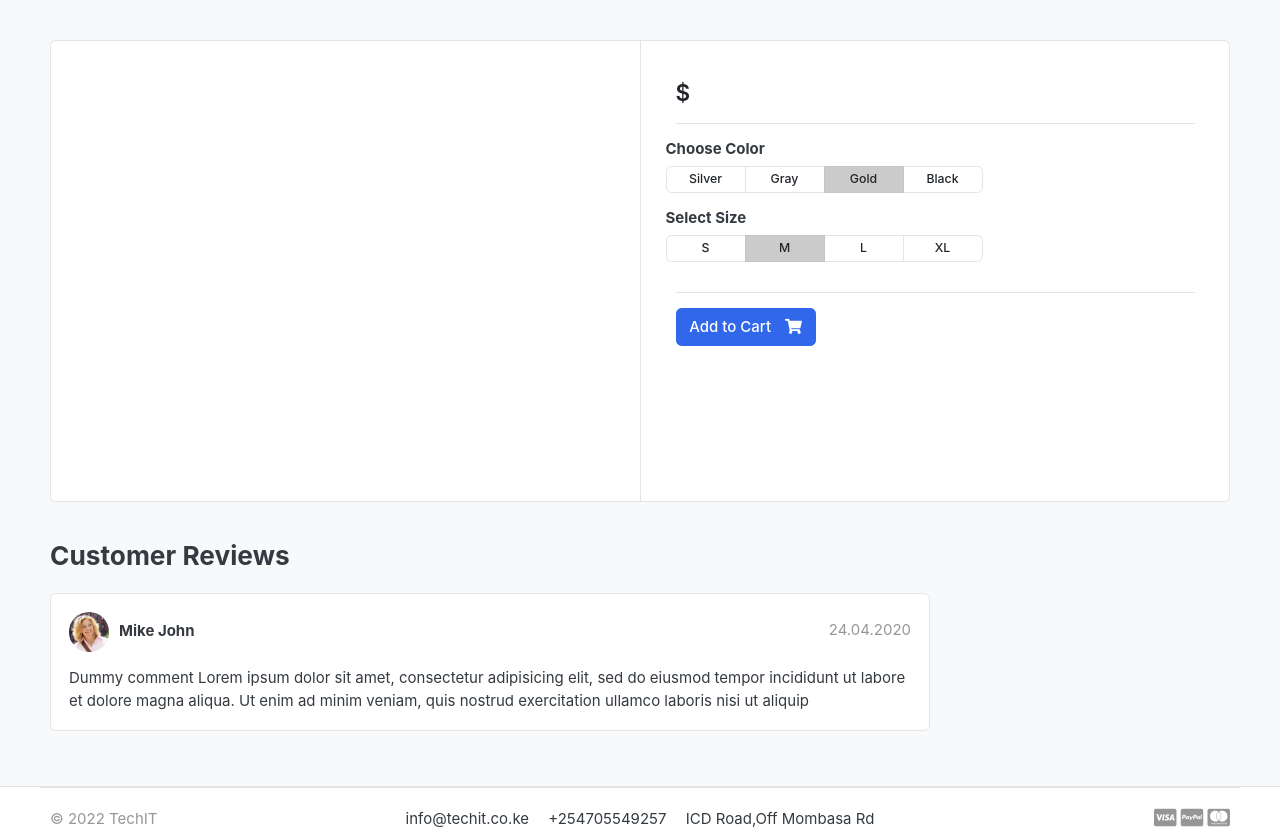
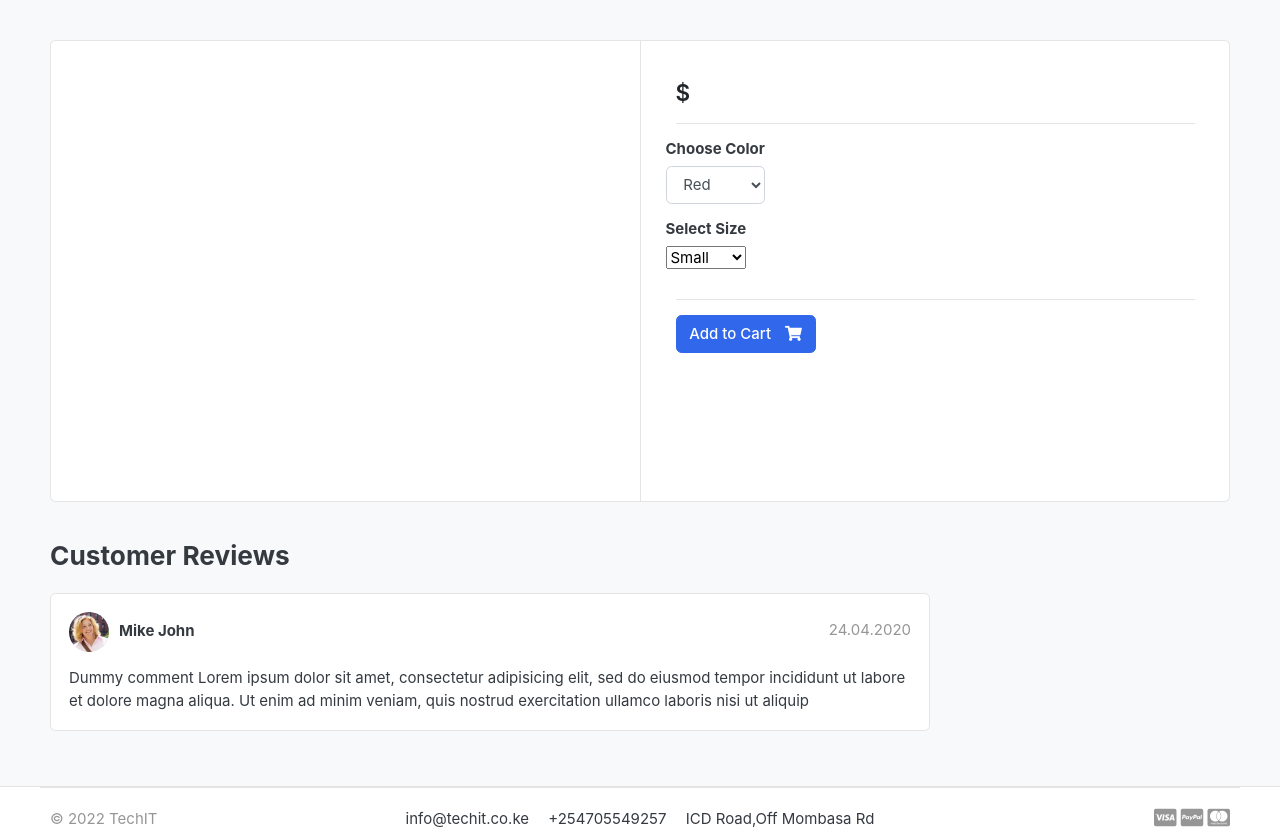
Before and after one commit to stevescilar/Tech-IT, a Django app: template templates/store/product_detail.html in a window 1280 px wide. Shown: the part 118-945 px from the top of the page. Run offline with Django 4.2, Linux system fonts and the light colour scheme; the template is opened without the code that fills it, so the values that code supplies are empty; some libraries are stand-ins or nearby versions; some web fonts are replaced.

Commit message:
variation model

```diff
--- a/carts/views.py
+++ b/carts/views.py
@@ -1,3 +1,4 @@
+from django.http import HttpResponse
 from django.shortcuts import get_object_or_404, redirect, render
 from django.core.exceptions import ObjectDoesNotExist
 from carts.models import Cart, CartItem
@@ -14,6 +15,11 @@ def _cart_id(request):
 
 
 def add_cart(request, product_id):
+    color = request.GET['color']
+    size = request.GET['size']
+    return HttpResponse(color + ' ' + size)
+    exit()
+
     product = Product.objects.get(id=product_id) #get product
     try:
         cart = Cart.objects.get(cart_id=_cart_id(request) ) #cookies
--- a/templates/store/product_detail.html
+++ b/templates/store/product_detail.html
@@ -17,6 +17,8 @@
     </article> <!-- gallery-wrap .end// -->
             </aside>
             <main class="col-md-6 border-left">
+              <!-- right -->
+              <form action="{%  url 'add_cart' single_product.id  %}" method="GET">
                   <article class="content-body">
 
                   <h2 class="title">{{ single_product.product_name }}</h2>
@@ -32,39 +34,21 @@
                       <div class="row">
                           <div class="item-option-select">
                               <h6>Choose Color</h6>
-                <div class="btn-group btn-group-sm btn-group-toggle" data-toggle="buttons">
-                  <label class="btn btn-light">
-                    <input type="radio" name="radio_color"> Silver
-                  </label>
-                  <label class="btn btn-light">
-                    <input type="radio" name="radio_color" > Gray
-                  </label>
-                  <label class="btn btn-light active">
-                    <input type="radio" name="radio_color checked"> Gold
-                  </label>
-                  <label class="btn btn-light">
-                    <input type="radio" name="radio_color"> Black
-                  </label>
-                </div>
+                                <select name="color" class="form-control">
+                                  <option value="red">Red</option>
+                                  <option value="Yellow">Yellow</option>
+                                  <option value="Green">Green</option>
+                                </select>
                           </div>
                       </div> <!-- row.// -->
                       <div class="row">
-            <div class="item-option-select">
+                          <div class="item-option-select" class="form-control">
                               <h6>Select Size</h6>
-                <div class="btn-group btn-group-sm btn-group-toggle" data-toggle="buttons">
-                  <label class="btn btn-light">
-                    <input type="radio" name="radio_color"> S
-                  </label>
-                  <label class="btn btn-light active">
-                    <input type="radio" name="radio_color" checked> M
-                  </label>
-                  <label class="btn btn-light">
-                    <input type="radio" name="radio_color"> L
-                  </label>
-                  <label class="btn btn-light">
-                    <input type="radio" name="radio_color"> XL
-                  </label>
-                </div>
+                              <select name="size">
+                                <option value="small">Small</option>
+                                <option value="medium">Medium</option>
+                                <option value="large">Large</option>
+                              </select>
                           </div>
                       </div> <!-- row.// -->
                       <hr>
@@ -75,11 +59,13 @@
                               <a href="#" class="btn  btn-success"> <span class="text">Added to Cart </span> <i class="fas fa-check"></i>  </a>
                               <a href="{% url 'cart' %}" class="btn  btn-outline-info"> <span class="text">View Cart </span> <i class="fas fa-eye"></i>  </a>
                               {% else %}
-                <a href="{%  url 'add_cart' single_product.id  %}" class="btn  btn-primary"> <span class="text">Add to Cart</span> <i class="fas fa-shopping-cart"></i>  </a>
+                              <button type="submit" class="btn  btn-primary"> <span class="text">Add to Cart</span> <i class="fas fa-shopping-cart"></i>  </button>
 
                               {% endif %}
                       {% endif %}
-    </article> <!-- product-info-aside .// -->
+                  </article>
+              </form>
+    <!-- product-info-aside .// -->
             </main> <!-- col.// -->
         </div> <!-- row.// -->
     </div> <!-- card.// -->
```
Lines whose indentation alone changed are shown as unchanged.
